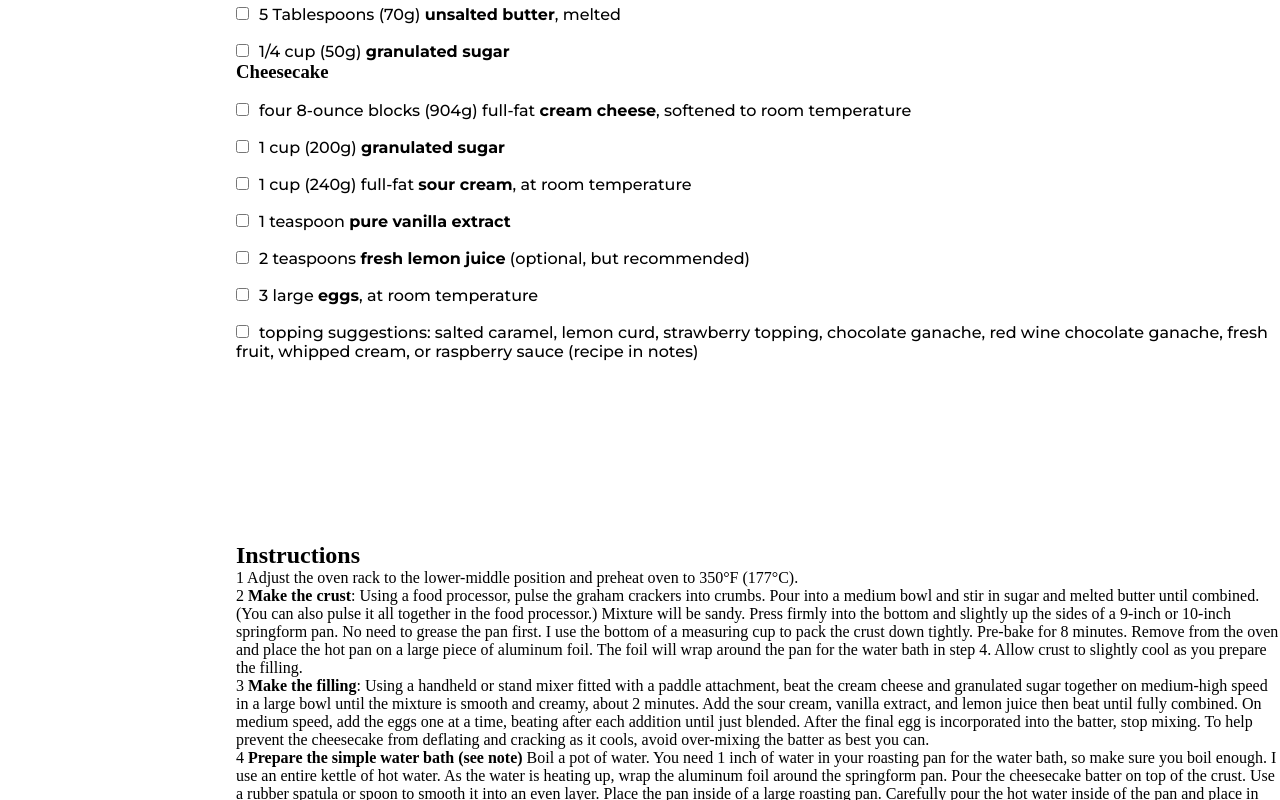
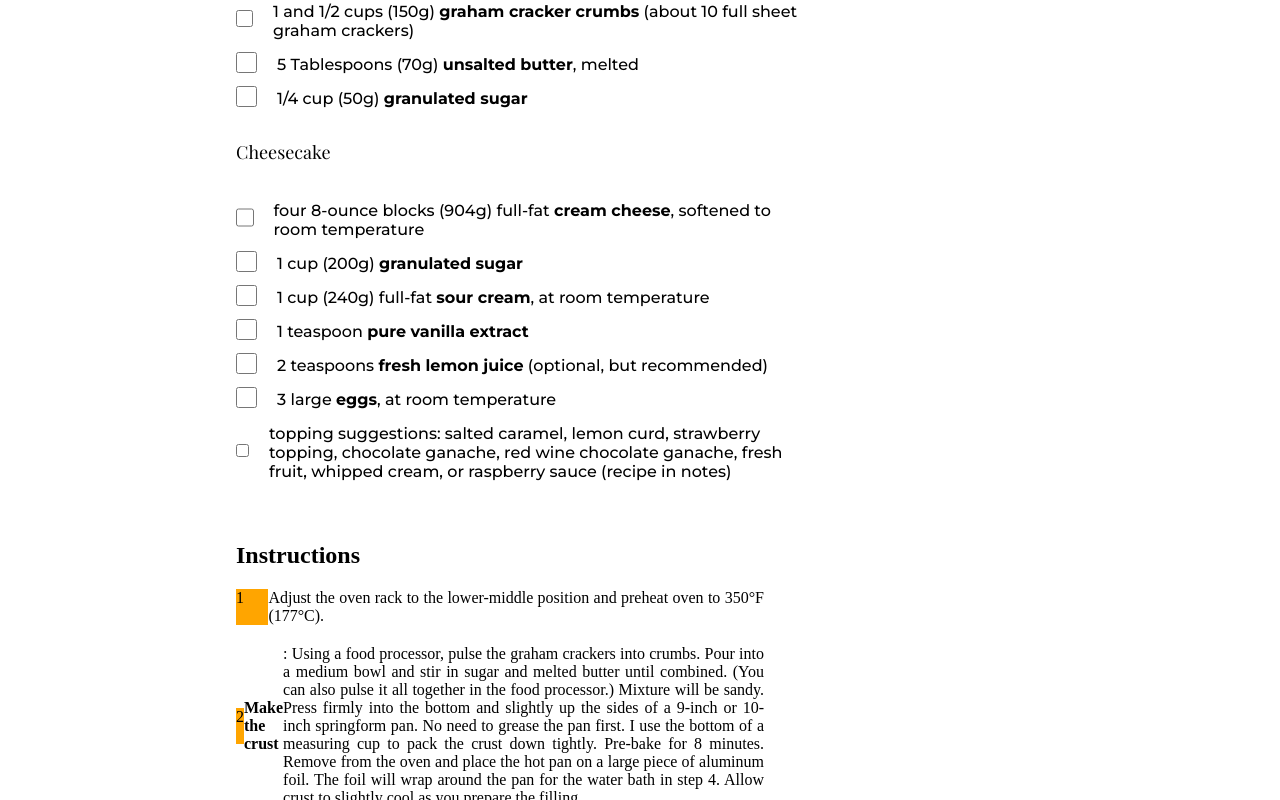
Before and after one commit to Nattanjunior/Recipe-page, a React (Vite) app in the folder Recipe/: page / in a window 1280 px wide. Shown: the part 840-1640 px from the top of the page. Built offline with nearby package versions, Linux system fonts and the light colour scheme.

Commit message:
Posicionando e estilizando os elementos.

```diff
--- a/Recipe/index.html
+++ b/Recipe/index.html
@@ -1,5 +1,5 @@
 <!doctype html>
-<html lang="en">
+<html lang="pt-br">
   <head>
     <meta charset="UTF-8" />
     <link rel="icon" type="image/svg+xml" href="/vite.svg" />
--- a/Recipe/src/App.css
+++ b/Recipe/src/App.css
@@ -22,12 +22,18 @@ header > p{
     left: 261px;
     font-family: var(--font-Montserrat);
     font-weight:500;
+    font-size:14px;
+    line-height: 17.07px;
 }
 input{
-    margin-top:20px ;
+    margin-top:10px;
+    width:21px;
+    height:21px;
+    display: flex;
 }
 label{
-    margin-left: 10px;
+    padding-left: 20px;
+    margin-top: 15px;
     font-weight: 500;
     font-family: var(--font-Montserrat);
 }
@@ -38,19 +44,55 @@ label{
     position: absolute;
     top: 219px;
     left: 234px;
-
 }
 #ingredients{
+    box-sizing: border-box;
+    width: 581px;
     position: absolute;
     top: 711px;
     left: 236px;
+    display: flex;
+    flex-direction: column;
+}
+#ingredients > p {
+    display: flex;
+    align-items: center;
 }
 #ingredients > h2{
     margin-bottom: 30px;
+    font-family:var(--font-Play);
+    font-weight: 700;
+}
+#ingredients > h3{
+    font-family: var(--font-Play);
+    font-weight: 400;
+    font-size: 18px;
+    margin-bottom: 30px;
+
+}
+#titleh3{
+    width: 287px;
+    height: 48px;
+    position: relative;
+    top: 32px;
+
 }
 #Instructions{
     position: absolute;
+    width:528px;
     top: 1382px;
     left: 236px;
-
+    display: flex;
+    flex-direction: column;
 }
+#Instructions > p{
+    display: flex;
+    align-items: center;
+    margin-top: 20px;
+    text-align: justify;
+}
+#Instructions > p > span{
+    width:36px;
+    height:36px;
+    background-color: orange;
+}
--- a/Recipe/src/App.jsx
+++ b/Recipe/src/App.jsx
@@ -29,7 +29,7 @@ function App() {
       <p>
         <span>
           <img src={clock} alt="time" />
-          <span>Prep TIme</span> <br />
+          <span>Prep Time</span> <br />
           <span>45 minutes</span>
         </span>
 
@@ -58,54 +58,54 @@ function App() {
         <h2>Ingredients</h2>
         <h3>Graham Cracker Crust</h3>
 
-       <p><input type="checkbox" name="1" id="1" />
-        <label htmlFor="1">1 and 1/2 cups (150g) <strong>graham cracker crumbs</strong> (about 10 full sheet graham crackers)</label></p>
+      <p>
+        <input type="checkbox" name="1" id="ingre1" />
+        <label htmlFor="ingre1">1 and 1/2 cups (150g) <strong>graham cracker crumbs</strong> (about 10 full sheet  graham crackers)</label>
+      </p>
 
         <p>
-          <input type="checkbox" name="2" id="2" />
-          <label htmlFor="2">5 Tablespoons (70g) <strong>unsalted butter</strong>, melted</label>
+          <input type="checkbox" name="2" id="ingre2" />
+          <label htmlFor="ingre2">5 Tablespoons (70g) <strong>unsalted butter</strong>, melted</label>
         </p>
 
         <p>
-          <input type="checkbox" name="3" id="3" />
-          <label htmlFor="3">1/4 cup (50g) <strong>granulated sugar</strong></label>
+          <input type="checkbox" name="3" id="ingre3" />
+          <label htmlFor="ingre3">1/4 cup (50g) <strong>granulated sugar</strong></label>
         </p>
-
-
-        <h3>Cheesecake</h3>
+        <h3 id='titleh3'>Cheesecake</h3>
         <p>
-          <input type="checkbox" name="4" id="4" />
-          <label htmlFor="4">four 8-ounce blocks (904g) full-fat <strong>cream cheese</strong>, softened to room temperature</label>
+          <input type="checkbox" name="4" id="ingre4" />
+          <label htmlFor="ingre4">four 8-ounce blocks (904g) full-fat <strong>cream cheese</strong>, softened to room temperature</label>
         </p>
 
         <p>
-          <input type="checkbox" name="5" id="5" />
-          <label htmlFor="5">1 cup (200g) <strong>granulated sugar</strong></label>
+          <input type="checkbox" name="5" id="ingre5" />
+          <label htmlFor="ingre5">1 cup (200g) <strong>granulated sugar</strong></label>
         </p>
 
         <p>
-          <input type="checkbox" name="6" id="6" />
-          <label htmlFor="6">1 cup (240g) full-fat <strong>sour cream</strong>, at room temperature</label>
+          <input type="checkbox" name="6" id="ingre6" />
+          <label htmlFor="ingre6">1 cup (240g) full-fat <strong>sour cream</strong>, at room temperature</label>
         </p>
 
         <p>
-          <input type="checkbox" name="7" id="7" />
-          <label htmlFor="7">1 teaspoon <strong>pure vanilla extract</strong></label>
+          <input type="checkbox" name="7" id="ingre7" />
+          <label htmlFor="ingre7">1 teaspoon <strong>pure vanilla extract</strong></label>
         </p>
 
         <p>
-          <input type="checkbox" name="8" id="8" />
-          <label htmlFor="8">2 teaspoons <strong>fresh lemon juice</strong> (optional, but recommended)</label>
+          <input type="checkbox" name="8" id="ingre8" />
+          <label htmlFor="ingre8">2 teaspoons <strong>fresh lemon juice</strong> (optional, but recommended)</label>
         </p>
 
         <p>
-          <input type="checkbox" name="9" id="9" />
-          <label htmlFor="9">3 large <strong>eggs</strong>, at room temperature</label>
+          <input type="checkbox" name="9" id="ingre9" />
+          <label htmlFor="ingre9">3 large <strong>eggs</strong>, at room temperature</label>
         </p>
 
         <p>
-          <input type="checkbox" name="10" id="10" />
-          <label htmlFor="10">topping suggestions: salted caramel, lemon curd, strawberry topping, chocolate ganache, red wine chocolate ganache, fresh fruit, whipped cream, or raspberry sauce (recipe in notes) </label>
+          <input type="checkbox" name="10" id="ingre10" />
+          <label htmlFor="ingre10">topping suggestions: salted caramel, lemon curd, strawberry topping, chocolate ganache, red wine chocolate ganache, fresh fruit, whipped cream, or raspberry sauce (recipe in notes) </label>
         </p>
 
       </section>
@@ -114,20 +114,20 @@ function App() {
 
         <h2>Instructions</h2>
 
-        <p>1 Adjust the oven rack to the lower-middle position and preheat oven to 350°F (177°C).</p>
+        <p><span>1</span> Adjust the oven rack to the lower-middle position and preheat oven to 350°F (177°C).</p>
 
-        <p>2 <strong>Make the crust</strong>: Using a food processor, pulse the graham crackers into crumbs. Pour into a medium bowl and stir in sugar and melted butter until combined. (You can also pulse it all together in the food processor.) Mixture will be sandy. Press firmly into the bottom and slightly up the sides of a 9-inch or 10-inch springform pan. No need to grease the pan first. I use the bottom of a measuring cup to pack the crust down tightly. Pre-bake for 8 minutes. Remove from the oven and place the hot pan on a large piece of aluminum foil. The foil will wrap around the pan for the water bath in step 4. Allow crust to slightly cool as you prepare the filling.</p>
+        <p><span>2</span> <strong>Make the crust</strong>: Using a food processor, pulse the graham crackers into crumbs. Pour into a medium bowl and stir in sugar and melted butter until combined. (You can also pulse it all together in the food processor.) Mixture will be sandy. Press firmly into the bottom and slightly up the sides of a 9-inch or 10-inch springform pan. No need to grease the pan first. I use the bottom of a measuring cup to pack the crust down tightly. Pre-bake for 8 minutes. Remove from the oven and place the hot pan on a large piece of aluminum foil. The foil will wrap around the pan for the water bath in step 4. Allow crust to slightly cool as you prepare the filling.</p>
 
-        <p>3 <strong>Make the filling</strong>: Using a handheld or stand mixer fitted with a paddle attachment, beat the cream cheese and granulated sugar together on medium-high speed in a large bowl until the mixture is smooth and creamy, about 2 minutes. Add the sour cream, vanilla extract, and lemon juice then beat until fully combined. On medium speed, add the eggs one at a time, beating after each addition until just blended. After the final egg is incorporated into the batter, stop mixing. To help prevent the cheesecake from deflating and cracking as it cools, avoid over-mixing the batter as best you can.</p>
+        <p><span>3</span>  <strong>Make the filling</strong>: Using a handheld or stand mixer fitted with a paddle attachment, beat the cream cheese and granulated sugar together on medium-high speed in a large bowl until the mixture is smooth and creamy, about 2 minutes. Add the sour cream, vanilla extract, and lemon juice then beat until fully combined. On medium speed, add the eggs one at a time, beating after each addition until just blended. After the final egg is incorporated into the batter, stop mixing. To help prevent the cheesecake from deflating and cracking as it cools, avoid over-mixing the batter as best you can.</p>
 
-        <p>4 <strong>Prepare the simple water bath (see note)</strong> Boil a pot of water. You need 1 inch of water in your roasting pan for the water bath, so make sure you boil enough. I use an entire kettle of hot water. As the water is heating up, wrap the aluminum foil around the springform pan. Pour the cheesecake batter on top of the crust. Use a rubber spatula or spoon to smooth it into an even layer. Place the pan inside of a large roasting pan. Carefully pour the hot water inside of the pan and place in the oven. (Or you can place the roasting pan in the oven first, then pour the hot water in. Whichever is easier for you.)</p>
+        <p><span>4</span> <strong>Prepare the simple water bath (see note)</strong> Boil a pot of water. You need 1 inch of water in your roasting pan for the water bath, so make sure you boil enough. I use an entire kettle of hot water. As the water is heating up, wrap the aluminum foil around the springform pan. Pour the cheesecake batter on top of the crust. Use a rubber spatula or spoon to smooth it into an even layer. Place the pan inside of a large roasting pan. Carefully pour the hot water inside of the pan and place in the oven. (Or you can place the roasting pan in the oven first, then pour the hot water in. Whichever is easier for you.)</p>
 
-        <p> 5 Bake cheesecake for 55-70 minutes or until the center is almost set. When it’s done, the center of the cheesecake will slightly wobble if you gently shake the pan. Turn the oven off and open the oven door slightly. Let the cheesecake sit in the oven in the water bath as it cools down for 1 hour. Remove from the oven and water bath, then cool cheesecake completely at room temperature. Then refrigerate the cheesecake for at least 4 hours or overnight.</p>
+        <p><span>5</span> Bake cheesecake for 55-70 minutes or until the center is almost set. When it’s done, the center of the cheesecake will slightly wobble if you gently shake the pan. Turn the oven off and open the oven door slightly. Let the cheesecake sit in the oven in the water bath as it cools down for 1 hour. Remove from the oven and water bath, then cool cheesecake completely at room temperature. Then refrigerate the cheesecake for at least 4 hours or overnight.</p>
 
-        <p>6 Use a knife to loosen the chilled cheesecake from the rim of the springform pan, then remove the rim. Using a clean sharp knife, cut into slices for serving. For neat slices, wipe the knife clean and dip into warm water between each slice.</p>
+        <p><span>6</span> Use a knife to loosen the chilled cheesecake from the rim of the springform pan, then remove the rim. Using a clean sharp knife, cut into slices for serving. For neat slices, wipe the knife clean and dip into warm water between each slice.</p>
 
 
-        <p>7 Serve cheesecake with desired toppings. Cover and store leftover cheesecake in the refrigerator for up to 5 days.</p>
+        <p><span>7</span> Serve cheesecake with desired toppings. Cover and store leftover cheesecake in the refrigerator for up to 5 days.</p>
 
 
         <a href="#">Serve cheesecake with desired toppings. Cover and store leftover cheesecake in the refrigerator for up to 5 days.</a>
```
